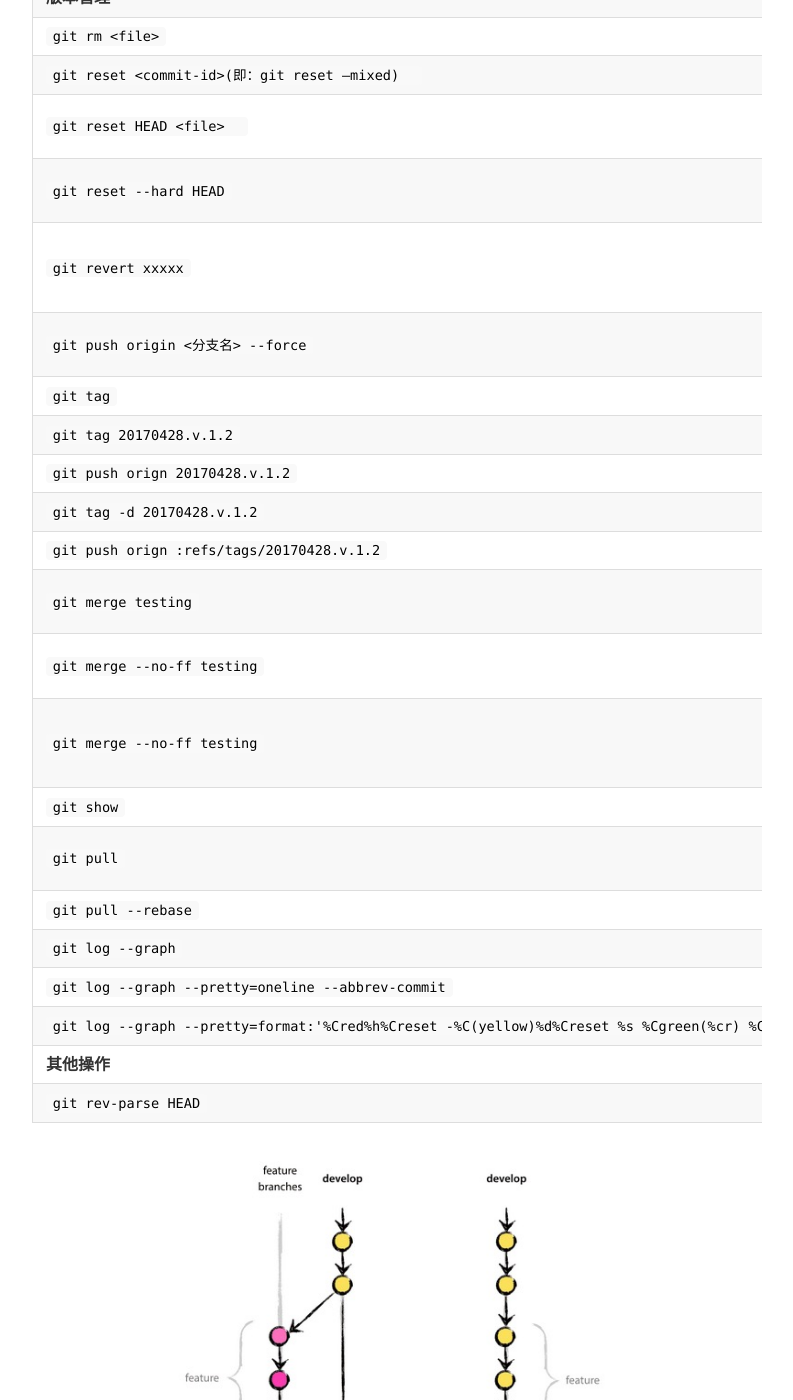
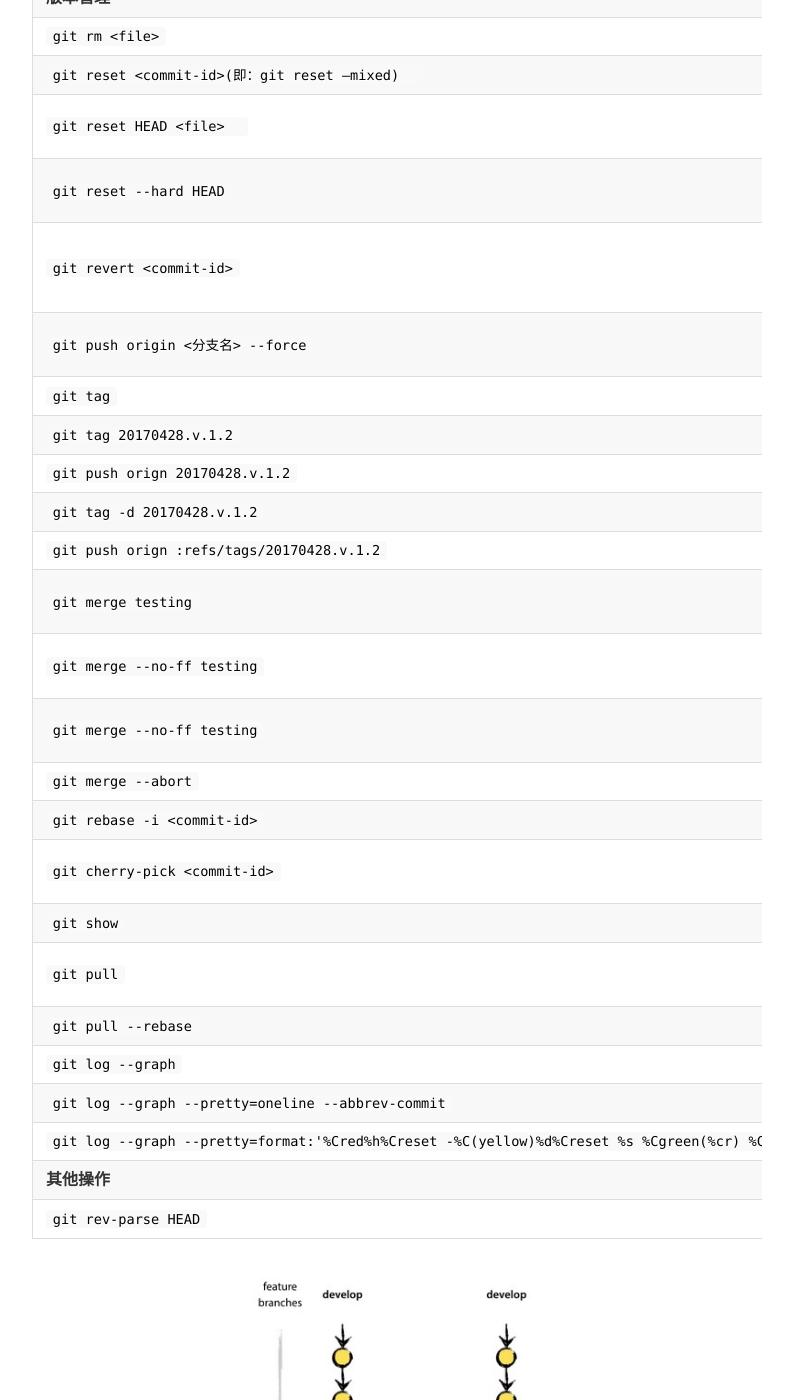
Before and after one commit to stdupanda/stdupanda.github.io, a Jekyll site: the page built from _posts/git/2017-05-05-git-commands.md, in a window 1280 px wide and 1400 px high, scrolled down 1415 px. Shown: the whole window, without its empty margins (118-911 px from the left). Built offline with Jekyll 4.4.1, drawn with Linux system fonts in a browser that asks for light colours; nearby versions of some CDN libraries; comment, search, counter and statistics services are not loaded.

Commit message:
add git commands

```diff
--- a/_posts/git/2017-05-05-git-commands.md
+++ b/_posts/git/2017-05-05-git-commands.md
@@ -40,7 +40,7 @@ keywords: Python, Ubuntu, psutil
 | `git reset <commit-id>(即：git reset –mixed)  `      | 把commit撤销，本地文件不受影响       |
 | `git reset HEAD <file>  `                            | 把暂存区的修改撤销掉（unstage）重新放回工作区       |
 | `git reset --hard HEAD`                              | 彻底回退到某一个版本，本地源码也会变为上一个源码内容      |
-| `git revert xxxxx`                                   | 撤销指定的版本，本次撤销也会作为一次提交进行保存；版本会递增，不影响之前提交的内容|
+| `git revert <commit-id>`                                   | 撤销指定的版本，本次撤销也会作为一次提交进行保存；版本会递增，不影响之前提交的内容|
 | `git push origin <分支名> --force`                   | 彻底回退到某一个版本然后提交到远程库，删除对应的提交记录      |
 | `git tag`                                            | 列出现有标签      |
 | `git tag 20170428.v.1.2`                             | 添加一个轻量级标签        |
@@ -49,7 +49,10 @@ keywords: Python, Ubuntu, psutil
 | `git push orign :refs/tags/20170428.v.1.2`           | 删除远程仓库的标签        |
 | `git merge testing`                                  | 把 testing 分支合并到当前分支,不会保留历史分支记录~~_不推荐_~~ |
 | `git merge --no-ff testing`                          | 把 testing 分支合并到当前分支,并保存之前的分支历史**推荐用法** |
-| `git merge --no-ff testing`                          |可以保存你之前的分支历史。能够更好的查看 merge历史，以及branch 状态，具体比较可见随后配图|
+| `git merge --no-ff testing`                          | 把 testing 分支合并到当前分支,并保存之前的分支历史**推荐用法** |
+| `git merge --abort`                                  | 取消合并 |
+| `git rebase -i <commit-id>`                                      | 交互式地进行提交历史修改 |
+| `git cherry-pick <commit-id>`                        | 仅合并某一次提交的内容。配合 `--continue`、`--abort` 使用 |
 | `git show`                                           | 查看此标签信息       |
 | `git pull`                                           | 同步更新最新代码到本地， 相当于 `git fetch, git merge` |
 | `git pull --rebase`                                  | 相当于 `git fetch, git rebase` |
```
